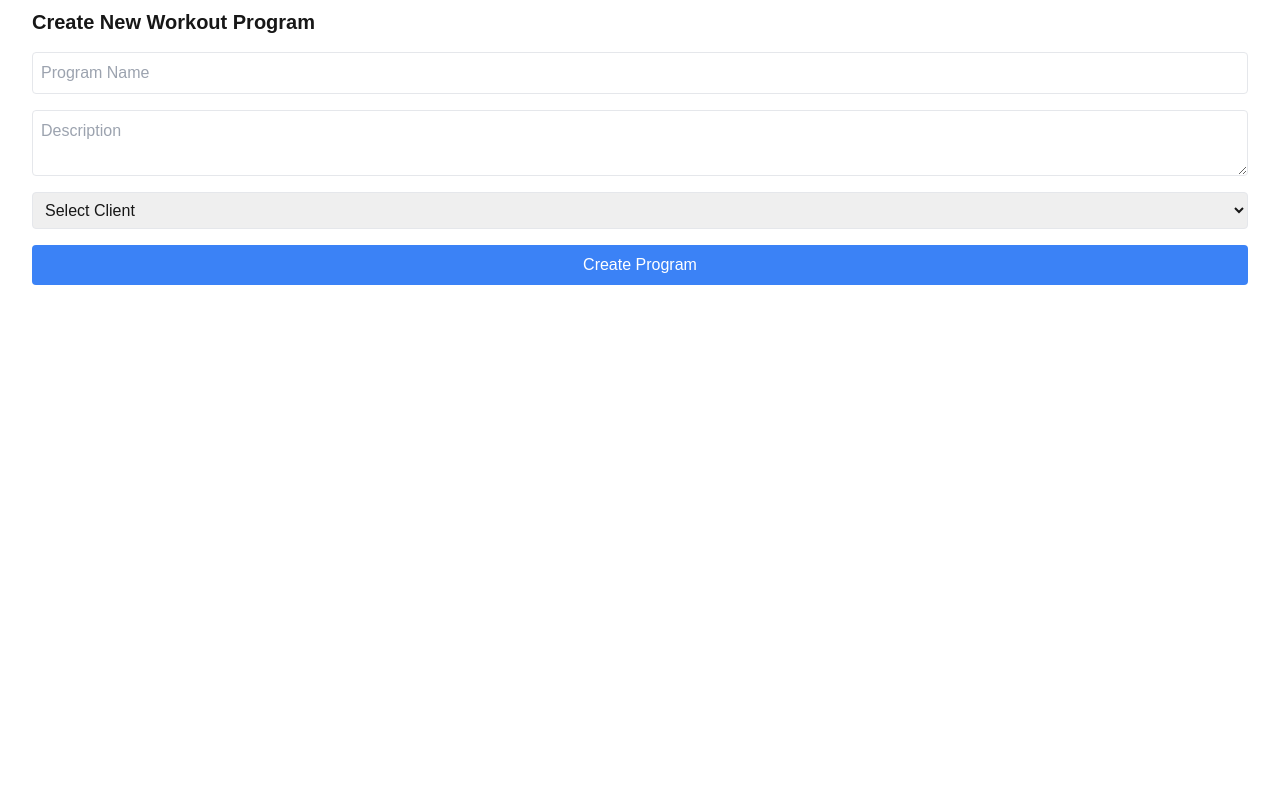
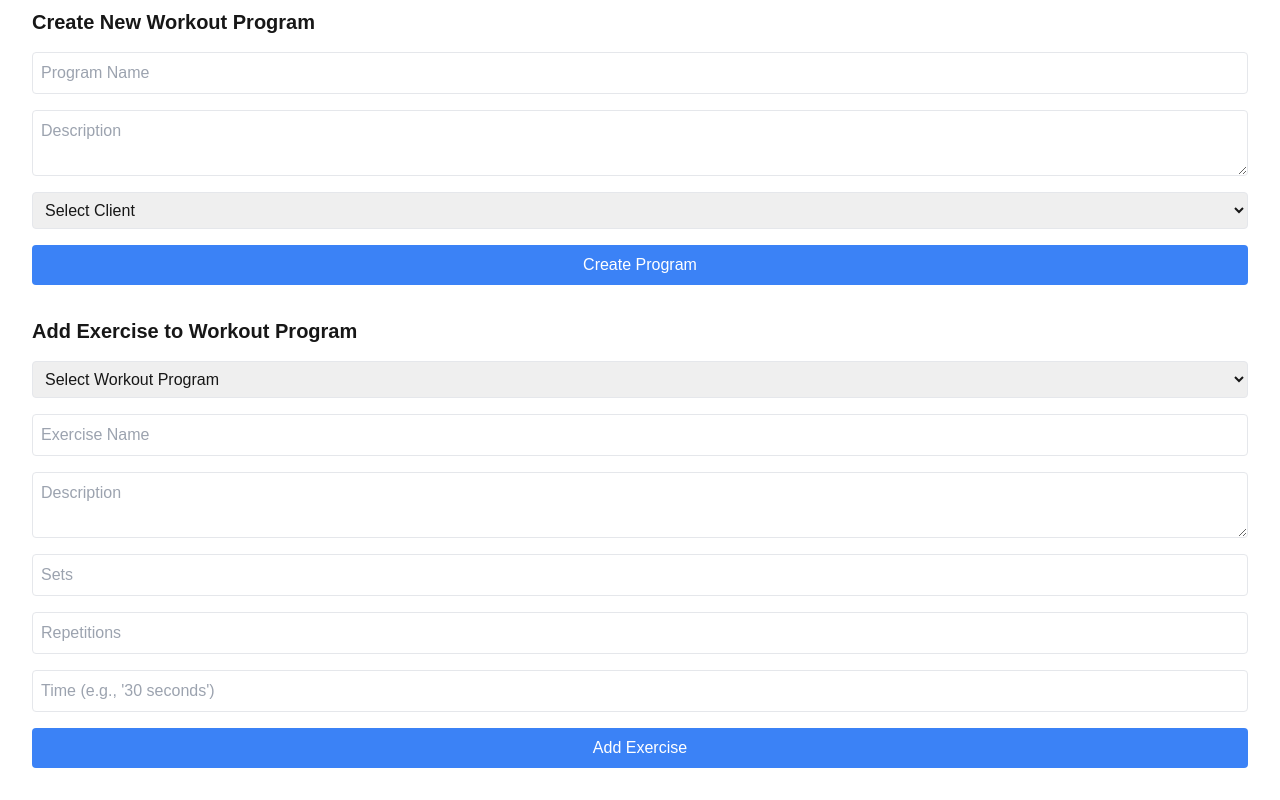
Before and after one commit to Dogegf10/AFE_Hand-in_2, a Next.js app: page /trainer in a window 1280 px wide. Shown: the part 652-1452 px from the top of the page. Before the commit the page ends 969 px from the top, so only its background shows below. Built offline with nearby package versions, Linux system fonts and the light colour scheme.

Commit message:
AddExercsise

```diff
--- /dev/null
+++ b/src/app/trainer/components/AddExercise.js
@@ -0,0 +1,135 @@
+import { useState, useEffect } from "react";
+import axios from "axios";
+
+const AddExercise = ({ token }) => {
+  const [workoutPrograms, setWorkoutPrograms] = useState([]);
+  const [selectedProgramId, setSelectedProgramId] = useState("");
+  const [newExercise, setNewExercise] = useState({
+    name: "",
+    description: "",
+    sets: "",
+    repetitions: "",
+    time: "",
+  });
+  const [message, setMessage] = useState("");
+
+  useEffect(() => {
+    if (token) {
+      fetchWorkoutPrograms();
+    }
+  }, [token]);
+
+  // Hent træningsprogrammer
+  const fetchWorkoutPrograms = async () => {
+    try {
+      const response = await axios.get(
+        `${process.env.NEXT_PUBLIC_API_BASE_URL}/WorkoutPrograms/trainer`,
+        {
+          headers: {
+            Authorization: `Bearer ${token}`,
+          },
+        }
+      );
+      setWorkoutPrograms(response.data);
+    } catch (err) {
+      console.error("Error fetching workout programs:", err);
+      setMessage("Failed to fetch workout programs.");
+    }
+  };
+
+  // Tilføj øvelse til valgt program
+  const addExercise = async (e) => {
+    e.preventDefault();
+    if (!selectedProgramId) {
+      setMessage("Please select a workout program.");
+      return;
+    }
+    try {
+      await axios.post(
+        `${process.env.NEXT_PUBLIC_API_BASE_URL}/Exercises/Program/${selectedProgramId}`,
+        {
+          name: newExercise.name,
+          description: newExercise.description,
+          sets: parseInt(newExercise.sets, 10),
+          repetitions: parseInt(newExercise.repetitions, 10),
+          time: newExercise.time,
+        },
+        {
+          headers: {
+            Authorization: `Bearer ${token}`,
+          },
+        }
+      );
+      setMessage("Exercise added successfully!");
+      setNewExercise({ name: "", description: "", sets: "", repetitions: "", time: "" });
+    } catch (err) {
+      console.error("Error adding exercise:", err);
+      setMessage("Failed to add exercise. Please try again.");
+    }
+  };
+
+  return (
+    <section className="mt-8">
+      <h2 className="text-xl font-bold mb-4">Add Exercise to Workout Program</h2>
+      {message && <p className={`mb-4 ${message.includes("successfully") ? "text-green-500" : "text-red-500"}`}>{message}</p>}
+      <form onSubmit={addExercise} className="flex flex-col gap-4">
+        <select
+          value={selectedProgramId}
+          onChange={(e) => setSelectedProgramId(e.target.value)}
+          className="border p-2 rounded"
+          required
+        >
+          <option value="">Select Workout Program</option>
+          {workoutPrograms.map((program) => (
+            <option key={program.workoutProgramId} value={program.workoutProgramId}>
+              {program.name}
+            </option>
+          ))}
+        </select>
+        <input
+          type="text"
+          placeholder="Exercise Name"
+          value={newExercise.name}
+          onChange={(e) => setNewExercise({ ...newExercise, name: e.target.value })}
+          className="border p-2 rounded"
+          required
+        />
+        <textarea
+          placeholder="Description"
+          value={newExercise.description}
+          onChange={(e) => setNewExercise({ ...newExercise, description: e.target.value })}
+          className="border p-2 rounded"
+          required
+        ></textarea>
+        <input
+          type="number"
+          placeholder="Sets"
+          value={newExercise.sets}
+          onChange={(e) => setNewExercise({ ...newExercise, sets: e.target.value })}
+          className="border p-2 rounded"
+          required
+        />
+        <input
+          type="number"
+          placeholder="Repetitions"
+          value={newExercise.repetitions}
+          onChange={(e) => setNewExercise({ ...newExercise, repetitions: e.target.value })}
+          className="border p-2 rounded"
+          required
+        />
+        <input
+          type="text"
+          placeholder="Time (e.g., '30 seconds')"
+          value={newExercise.time}
+          onChange={(e) => setNewExercise({ ...newExercise, time: e.target.value })}
+          className="border p-2 rounded"
+        />
+        <button type="submit" className="bg-blue-500 text-white px-4 py-2 rounded">
+          Add Exercise
+        </button>
+      </form>
+    </section>
+  );
+};
+
+export default AddExercise;
--- a/src/app/trainer/components/ListWorkoutPrograms.js
+++ b/src/app/trainer/components/ListWorkoutPrograms.js
@@ -86,7 +86,7 @@ const ListWorkoutPrograms = ({ token, refresh  }) => {
                 <div className="flex justify-between items-center">
                   <div>
                     <h3
-                      className="text-lg font-bold cursor-pointer"
+                      className="text-lg text-orange-400 font-bold cursor-pointer"
                       onClick={() =>
                         fetchProgramDetails(program.workoutProgramId)
                       }
@@ -113,13 +113,13 @@ const ListWorkoutPrograms = ({ token, refresh  }) => {
       {/* Popup med detaljeret visning */}
       {selectedProgram && (
         <div className="fixed inset-0 z-50 flex items-center justify-center bg-black bg-opacity-50 backdrop-blur">
-          <div className="bg-white p-6 rounded shadow-lg w-3/4 max-w-2xl">
+          <div className="bg-white p-6 rounded shadow-lg w-3/4 max-w-2xl  text-black">
             <h3 className="text-lg font-bold mb-4">{selectedProgram.name}</h3>
-            <p className="text-sm text-gray-600 mb-4">{selectedProgram.description}</p>
+            <p className="text-sm text-gray-700 mb-4">{selectedProgram.description}</p>
             <h4 className="font-bold mb-2">Exercises:</h4>
             <table className="w-full table-auto border-collapse border border-gray-200">
               <thead>
-                <tr className="bg-gray-100">
+                <tr className="bg-gray-100 text-black">
                   <th className="border border-gray-300 px-4 py-2 text-left">Exercise</th>
                   <th className="border border-gray-300 px-4 py-2 text-left">Description</th>
                   <th className="border border-gray-300 px-4 py-2 text-center">Sets</th>
--- a/src/app/trainer/page.js
+++ b/src/app/trainer/page.js
@@ -5,7 +5,7 @@ import CreateClient from "./components/CreateClient";
 import ListClients from "./components/ListClients"; // Tilføj denne import
 import ListWorkoutPrograms from "./components/ListWorkoutPrograms";
 import CreateWorkoutProgram from "./components/CreateWorkoutProgram";
-
+import AddExercise from "./components/AddExercise";
 
 const TrainerPage = () => {
   const [token, setToken] = useState("");
@@ -57,6 +57,8 @@ const TrainerPage = () => {
        <ListWorkoutPrograms token={token} refresh={refresh} />
 
        <CreateWorkoutProgram token={token}  onProgramCreated={handleRefresh} />
+
+       <AddExercise token={token} />
     </div>
   );
 };
```
